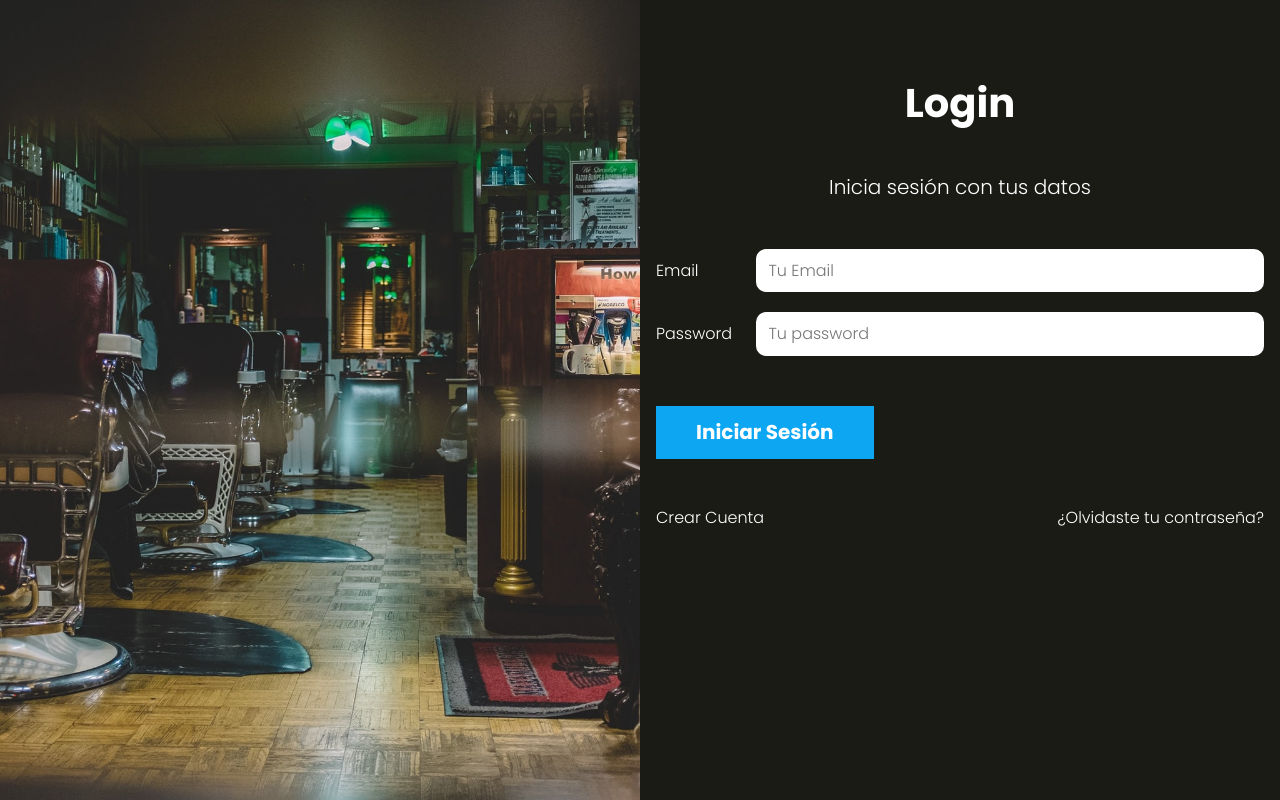
After one commit to logartoRS/appsalon, a PHP site: template views/auth/login.php in a window 1280 px wide. The commit adds this page. Run offline with PHP 8.4, Linux system fonts and the light colour scheme; the template is opened without the code that fills it, so the values that code supplies are empty.

Commit message:
Creación de las páginas estáticas para el login y derivados

```diff
--- a/src/scss/app.scss
+++ b/src/scss/app.scss
@@ -1 +1,3 @@
 @use 'base';
+@use 'layout';
+@use 'componentes';
--- a/src/scss/base/_tipografia.scss
+++ b/src/scss/base/_tipografia.scss
@@ -22,3 +22,13 @@ p {
     color: v.$blanco;
     font-size: 2rem;
 }
+
+.nombre-pagina {
+    text-align: center;
+    margin: 5rem 0;
+    font-weight: v.$bold;
+}
+
+.descripcion-pagina {
+    text-align: center;
+}
--- /dev/null
+++ b/src/scss/componentes/_acciones.scss
@@ -0,0 +1,18 @@
+@use 'base/variables' as v;
+@use 'base/mixins' as m;
+
+.acciones {
+    margin-top: v.$separacion;
+
+    @include m.tablet {
+        display: flex;
+        justify-content: space-between;
+    }
+
+    a {
+        color: v.$blanco;
+        display: block;
+        margin-bottom: calc(v.$separacion / 2);
+        text-align: center;
+    }
+}
--- /dev/null
+++ b/src/scss/componentes/_botones.scss
@@ -0,0 +1,6 @@
+@use 'base/variables' as v;
+@use 'base/mixins' as m;
+
+.boton {
+    @include m.boton(v.$azul, v.$blanco);
+}
--- /dev/null
+++ b/src/scss/componentes/_formulario.scss
@@ -0,0 +1,24 @@
+@use 'base/variables' as v;
+@use 'base/mixins' as m;
+
+.formulario {
+    margin-top: 5rem;
+    width: 100%;
+}
+
+.campo {
+    display: flex;
+    margin-bottom: 2rem;
+    align-items: center;
+
+    label {
+        flex: 0 0 10rem;
+    }
+
+    input {
+        flex: 1;
+        border: none;
+        padding: calc(v.$separacion / 4);
+        border-radius: 1rem;
+    }
+}
--- /dev/null
+++ b/src/scss/componentes/_index.scss
@@ -0,0 +1,3 @@
+@forward 'formulario';
+@forward 'botones';
+@forward 'acciones';
--- /dev/null
+++ b/src/scss/layout/_UI.scss
@@ -0,0 +1,26 @@
+@use 'base/variables' as v;
+@use 'base/mixins' as m;
+
+.contenedor-app {
+    @include m.tablet {
+        display: grid;
+        grid-template-columns: repeat(2, 1fr);
+        min-height: 100vh;
+    }
+
+    .imagen {
+        height: 20rem;
+        background-image: url('../img/1.jpg');
+        background-size: cover;
+        background-position: center center;
+        @include m.tablet {
+            height: auto;
+        }
+    }
+
+    .app {
+        width: 95%;
+        margin: 0 auto;
+        padding: 3rem 0;
+    }
+}
--- /dev/null
+++ b/src/scss/layout/_index.scss
@@ -0,0 +1 @@
+@forward 'UI';
--- /dev/null
+++ b/views/auth/login.php
@@ -0,0 +1,21 @@
+<h1 class="nombre-pagina">Login</h1>
+<p class="descripcion-pagina">Inicia sesión con tus datos</p>
+
+<form class="formulario" method="POST" action="/">
+    <div class="campo">
+        <label for="email">Email</label>
+        <input type="emial" id="email" placeholder="Tu Email" name="email">
+    </div>
+
+    <div class="campo">
+        <label for="password">Password</label>
+        <input type="password" id="password" placeholder="Tu password" name="password">
+    </div>
+
+    <input type="submit" class="boton" value="Iniciar Sesión">
+</form>
+
+<div class="acciones">
+    <a href="/crear-cuenta">Crear Cuenta</a>
+    <a href="/olvide">¿Olvidaste tu contraseña?</a>
+</div>
--- a/views/layout.php
+++ b/views/layout.php
@@ -8,8 +8,11 @@
     <link rel="stylesheet" href="build/css/app.css">
 </head>
 <body>
-
-    <?php echo $contenido; ?>
-
+    <div class="contenedor-app">
+        <div class="imagen"></div>
+        <div class="app">
+            <?php echo $contenido; ?>
+        </div>
+    </div>
 </body>
 </html>
```
Also changed, not shown: controllers/LoginController.php (+12 -6 lines), views/auth/crear-cuenta.php (added, +36 -0 lines), views/auth/olvide-password.php (added, +16 -0 lines), public/build/css/app.css, src/img/1.jpg (added), 3 other files.
